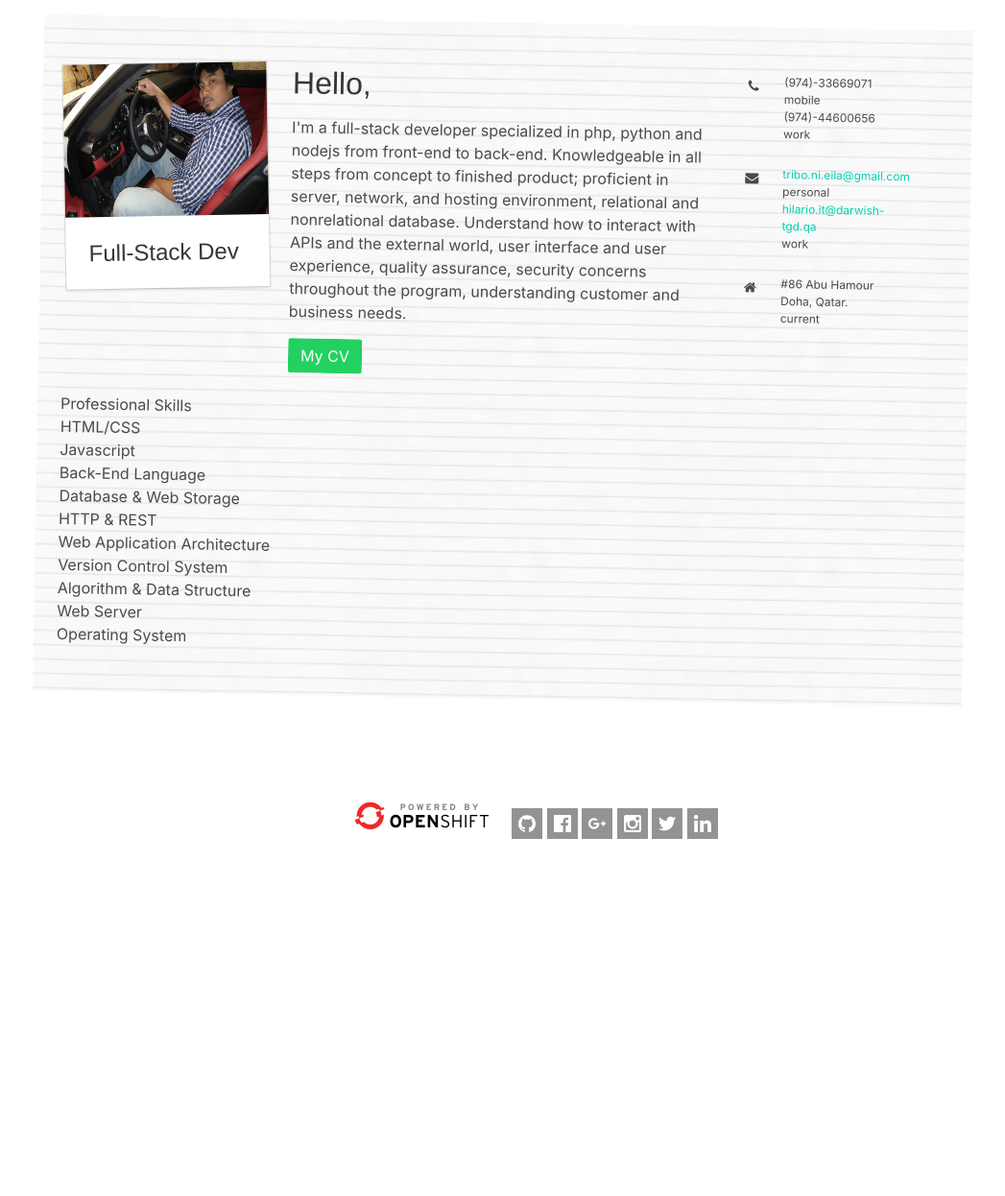
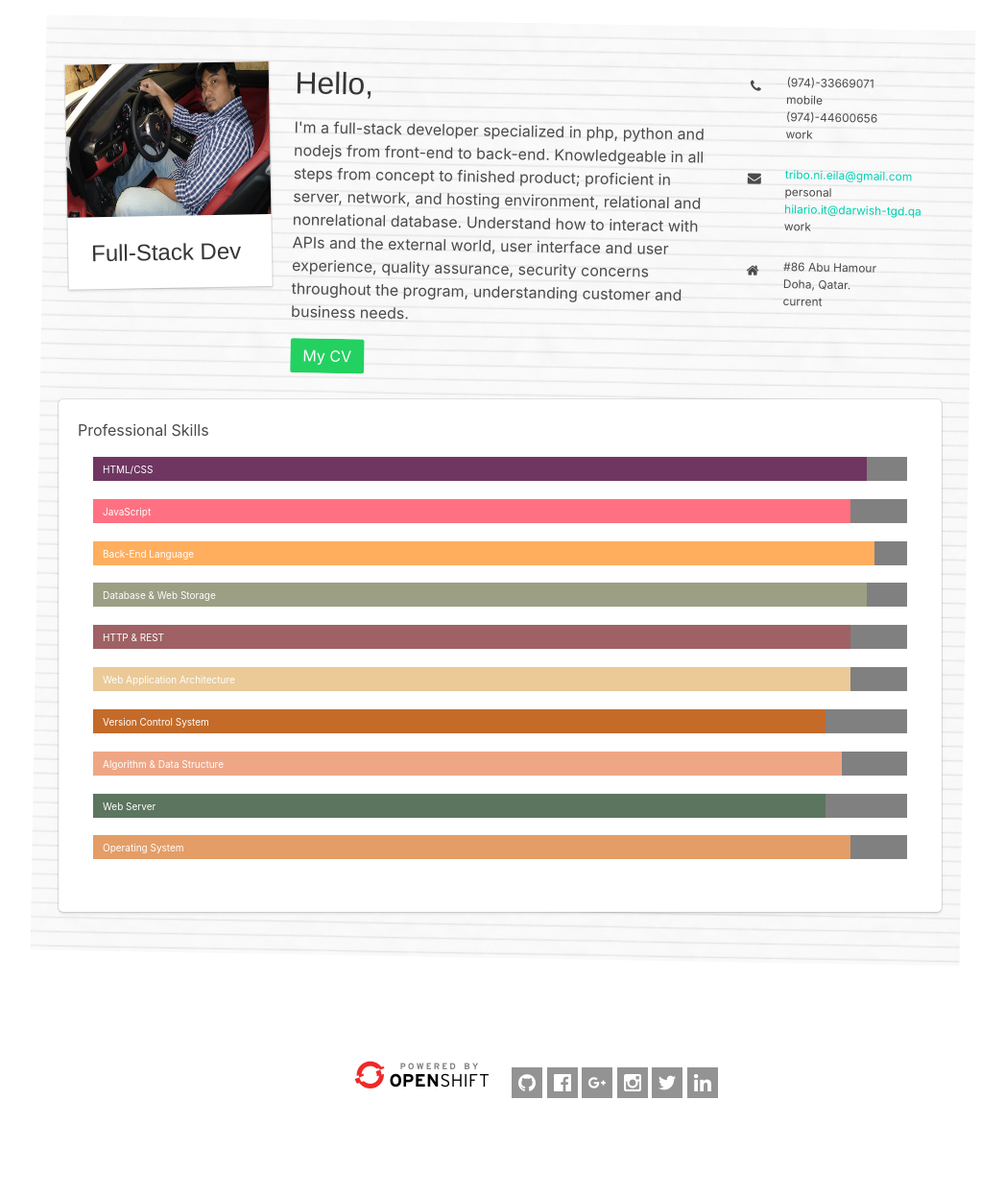
Before and after one commit to tribonieila/mypy-cv, a Flask app: page / in a window 1280 px wide. Shown: the part 126-1372 px from the top of the page at 96% size, without its empty margins (116-1163 px from the left). Before the commit the page ends 1000 px from the top, so only its background shows below. Run offline with Flask 2, Linux system fonts and the light colour scheme; some libraries are stand-ins or nearby versions; some web fonts are replaced.

Commit message:
updated files

```diff
--- a/static/css/style.css
+++ b/static/css/style.css
@@ -1,26 +1,24 @@
 @import url('https://fonts.googleapis.com/css?family=Covered+By+Your+Grace|Fredericka+the+Great|Handlee|Just+Another+Hand|Rancho|Shadows+Into+Light+Two');
 
-body {
-    /*background: url("/static/images/bg05.jpg");*/
+html {
+  background-size: cover;
+  background-size: contain;
+  /*background: url("/static/images/bg01.jpg");*/
+
 }
 
 .container {
   margin-top: 50px;
   max-width: 968px;
+  background: #FFFFFF;
 
 }
 .section {
-  background-color: none;
+  background: #FFFFFF;
   background: url("/static/images/lined-paper.png");
   transform: rotate(1deg);
 }
-.columns {
-  background-color: none;
-}
 
-.column {
-  background: none;
-}
 .notepaper {
   background: url("/static/images/notepaper.png");
   background-position: top;
@@ -46,7 +44,9 @@ body {
 .card {
   transform: rotate(-2deg);
 }
-
+#progress-bar {
+  transform: rotate(-1deg);
+}
 .title {
   font-family: 'Shadows Into Light Two' , Arial, sans-serif;
 }
@@ -64,14 +64,133 @@ body {
   font-family: 'Shadows Into Light Two' , Arial, sans-serif;
   font-size: 20px;
 }
-a.navbar-item.mnu:hover {
 
-  border-style: solid; border-width: 0px 0px 8px;
-  -moz-border-image: url("/static/images/6brush.jpg") 27 repeat;
-  -webkit-border-image: url("/static/images/6brush.jpg") 27 repeat;
-  -o-border-image: url("/static/images/6brush.jpg") 27 repeat;
-  border-image: url("/static/images/6brush.jpg") 27 repeat;
-}
 footer .container{
   background: none ;
 }
+
+
+/* Progress Bars */
+progress, progress[role] {
+  -webkit-appearance: none;
+  -moz-appearance: none;
+  appearance: none;
+  border: none;
+  background-size: auto;
+  height: 25px;
+  width: 100%;
+}
+
+/* The unordered list */
+.skill-list {
+  list-style: none;
+  margin: 0;
+  padding: 1em;
+}
+
+/* The list item */
+.skill {
+  margin-bottom: 1em;
+  position: relative;
+
+}
+h5 {
+  color: #fff;
+  left: 1em;
+  line-height: 1;
+  position: absolute;
+  font-size: 10px;
+  top: .8em;
+}
+::-webkit-progress-value {
+  -webkit-animation: bar-fill 2s;
+  width: 0px;
+}
+/* Style the bar colors */
+.skill-1::-webkit-progress-value {
+  background: #6F3662;
+}
+
+.skill-1::-moz-progress-bar {
+  background: #6F3662;
+}
+
+.skill-2::-webkit-progress-value {
+  background: #FF7182;
+}
+
+.skill-2::-moz-progress-bar {
+  background: #FF7182;
+}
+
+.skill-3::-webkit-progress-value {
+  background: #FFAE5D;
+}
+
+.skill-3::-moz-progress-bar {
+  background: #FFAE5D;
+}
+
+.skill-4::-webkit-progress-value {
+  background: #9C9F84;
+}
+
+.skill-4::-moz-progress-bar {
+  background: #9C9F84;
+}
+
+.skill-5::-webkit-progress-value {
+  background: #9F6164;
+}
+
+.skill-5::-moz-progress-bar {
+  background: #9F6164;
+}
+
+.skill-6::-webkit-progress-value {
+  background: #EBCA97;
+}
+
+.skill-6::-moz-progress-bar {
+  background: #EBCA97;
+}
+
+.skill-7::-webkit-progress-value {
+  background: #C46B29;
+}
+
+.skill-7::-moz-progress-bar {
+  background: #C46B29;
+}
+
+.skill-8::-webkit-progress-value {
+  background: #EFA685;
+}
+
+.skill-8::-moz-progress-bar {
+  background: #EFA685;
+}
+
+.skill-9::-webkit-progress-value {
+  background: #5C755E;
+}
+
+.skill-9::-moz-progress-bar {
+  background: #5C755E;
+}
+
+.skill-10::-webkit-progress-value {
+  background: #E49D67;
+}
+
+.skill-10::-moz-progress-bar {
+  background: #E49D67;
+}
+/* Animation Keyframes */
+@-webkit-keyframes bar-fill {
+  0% { width: 0; }
+}
+
+@keyframes bar-fill {
+  0% { width: 0; }
+}
--- a/templates/home.html
+++ b/templates/home.html
@@ -24,8 +24,8 @@
   </div>
 
 
-  <div class="column is-2">
-    <div class="columns">
+  <div class="column is-3">
+    <div class="columns is-mobile ">
       <div class="column">
         <span class="icon is-small"><i class="fa fa-phone"></i></span>
       </div>
@@ -38,7 +38,7 @@
         </div>
       </div>
     </div>
-    <div class="columns">
+    <div class="columns is-mobile">
       <div class="column">
           <span class="icon is-small"><i class="fa fa-envelope"></i></span>
       </div>
@@ -51,7 +51,7 @@
         </div>
       </div>
     </div>
-    <div class="columns">
+    <div class="columns is-mobile">
       <div class="column">
           <span class="icon is-small"><i class="fa fa-home"></i></span>
       </div>
@@ -70,38 +70,78 @@
 </div>
 <div class="columns">
   <div class="column">
-    <h4>Professional Skills </h4>
-    <div class="uk-progress">
-      <div class="uk-progress-bar" style="width: 95%;">HTML/CSS</div>
-    </div>
-    <div class="uk-progress">
-      <div class="uk-progress-bar" style="width: 95%;">Javascript</div>
-    </div>
-    <div class="uk-progress">
-      <div class="uk-progress-bar" style="width: 95%;">Back-End Language</div>
-    </div>
-    <div class="uk-progress">
-      <div class="uk-progress-bar" style="width: 95%;">Database & Web Storage</div>
-    </div>
-    <div class="uk-progress">
-      <div class="uk-progress-bar" style="width: 95%;">HTTP & REST</div>
-    </div>
-    <div class="uk-progress">
-      <div class="uk-progress-bar" style="width: 93%;">Web Application Architecture</div>
-    </div>
-    <div class="uk-progress">
-      <div class="uk-progress-bar" style="width: 90%;">Version Control System</div>
-    </div>
-    <div class="uk-progress">
-      <div class="uk-progress-bar" style="width: 90%;">Algorithm & Data Structure</div>
-    </div>
-    <div class="uk-progress">
-      <div class="uk-progress-bar" style="width: 90%;">Web Server</div>
-    </div>
-    <div class="uk-progress">
-      <div class="uk-progress-bar" style="width: 90%;">Operating System</div>
+    <div id="progress-bar">
+    <div class="box">
+      <article class="media">
+        <div class="media-content">
+
+
+          <h4>Professional Skills </h4>
+          <ul class="skill-list">
+            <li class="skill">
+              <h5>HTML/CSS</h5>
+              <progress class="skill-1" max="100" value="95">
+                <strong>Skill Level: 95%</strong>
+              </progress>
+            </li>
+            <li class="skill">
+              <h5>JavaScript</h5>
+              <progress class="skill-2" max="100" value="93">
+                <strong>Skill Level: 93%</strong>
+              </progress>
+            </li>
+            <li class="skill">
+              <h5>Back-End Language</h5>
+              <progress class="skill-3" max="100" value="96">
+                <strong>Skill Level: 96%</strong>
+              </progress>
+            </li>
+            <li class="skill">
+              <h5>Database & Web Storage</h5>
+              <progress class="skill-4" max="100" value="95">
+                <strong>Skill Level: 95%</strong>
+              </progress>
+            </li>
+            <li class="skill">
+              <h5>HTTP & REST</h5>
+              <progress class="skill-5" max="100" value="93">
+                <strong>Skill Level: 93%</strong>
+              </progress>
+            </li>
+            <li class="skill">
+              <h5>Web Application Architecture</h5>
+              <progress class="skill-6" max="100" value="93">
+                <strong>Skill Level: 93%</strong>
+              </progress>
+            </li>
+            <li class="skill">
+              <h5>Version Control System</h5>
+              <progress class="skill-7" max="100" value="90">
+                <strong>Skill Level: 90%</strong>
+              </progress>
+            </li>
+            <li class="skill">
+              <h5>Algorithm & Data Structure</h5>
+              <progress class="skill-8" max="100" value="92">
+                <strong>Skill Level: 92%</strong>
+              </progress>
+            </li>
+            <li class="skill">
+              <h5>Web Server</h5>
+              <progress class="skill-9" max="100" value="90">
+                <strong>Skill Level: 90%</strong>
+              </progress>
+            </li>
+            <li class="skill">
+              <h5>Operating System</h5>
+              <progress class="skill-10" max="100" value="93">
+                <strong>Skill Level: 93%</strong>
+              </progress>
+            </li>
+          </ul>
+        </div>
+        </div>
+      </article>
     </div>
   </div>
-
-
 </div>
--- a/templates/layout.html
+++ b/templates/layout.html
@@ -5,9 +5,6 @@
     <title>CV | HILARIO B. VILLAR</title>
 
     <!-- css files -->
-    <!--
-    <link href="https://fonts.googleapis.com/css?family=Covered+By+Your+Grace|Handlee|Just+Another+Hand|Rancho|Shadows+Into+Light+Two" rel="stylesheet">
-    -->
     <link rel= "stylesheet" type= "text/css" href= "{{ url_for('static',filename='css/bulma.css') }}">
     <link rel= "stylesheet" type= "text/css" href= "{{ url_for('static',filename='css/font-awesome.min.css') }}">
     <link rel= "stylesheet" type= "text/css" href= "{{ url_for('static',filename='css/style.css') }}">
```
